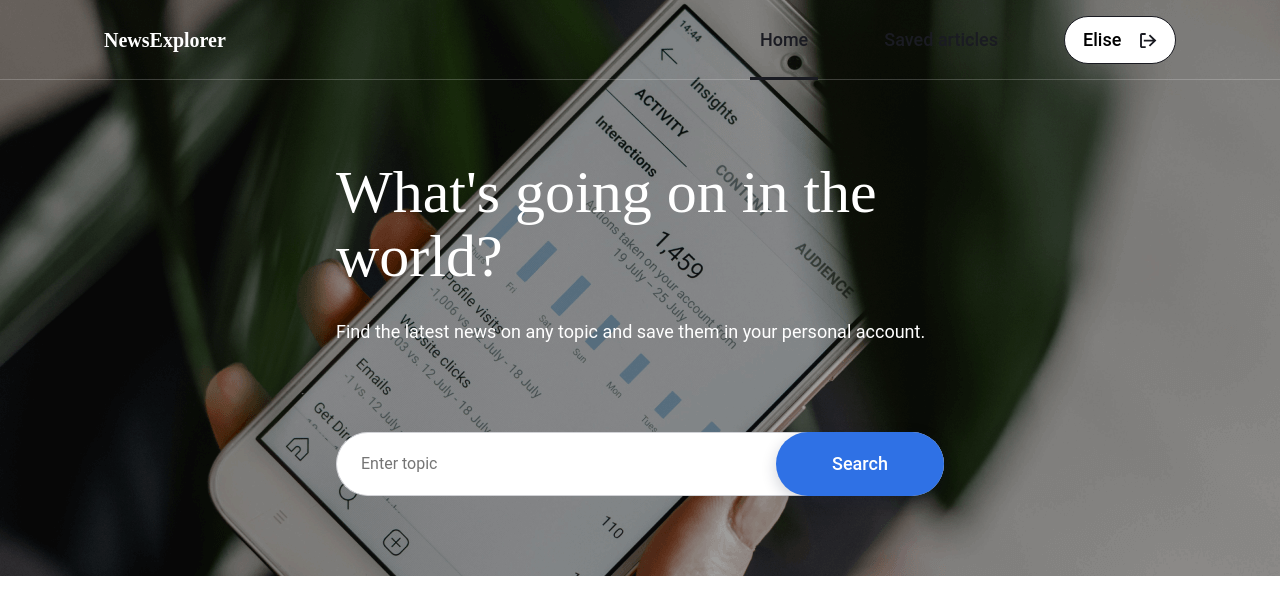
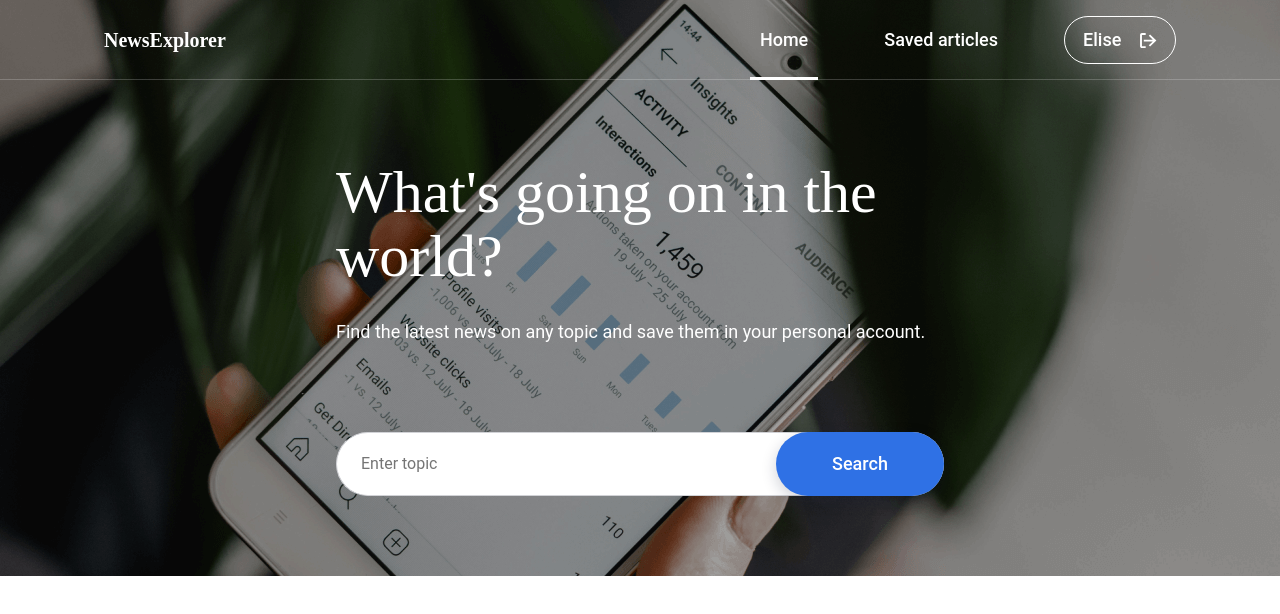
Before and after one commit to rileydanejohnston/news-explorer-frontend, a React (Create React App) app: page / in a window 1280 px wide. Shown: the top 614 px of the page. Built offline with nearby package versions, Linux system fonts and the light colour scheme; the HTML template or start-up script is replaced by a standard one.

Commit message:
feat: add color coordination by route for header

```diff
--- a/src/components/Header/Header.js
+++ b/src/components/Header/Header.js
@@ -15,7 +15,7 @@ export default function Header({ loggedIn }) {
   const [isMenuOpen, setIsMenuOpen] = useState(false);
 
   return (
-    <Wrapper path={location.pathname}>
+    <Wrapper path={location.pathname} isMenuOpen={isMenuOpen}>
       <LogoMenuWrapper>
         <Logo to='/' path={location.pathname} >NewsExplorer</Logo>
         {
--- a/src/components/Header/styledHeader.js
+++ b/src/components/Header/styledHeader.js
@@ -14,6 +14,7 @@ export const Wrapper = styled.header`
   box-shadow: ${(props) => (props.path === '/' ?
     '0px -1px 0px 0px rgba(255, 255, 255, 0.2) inset'
   : '0px -1px 0px 0px #D1D2D6 inset')};
+  transition: background .5s ease;
   position: relative;
 
   @media( max-width: 1023px) {
--- a/src/components/Main/styledMain.js
+++ b/src/components/Main/styledMain.js
@@ -3,4 +3,5 @@ import backgroundImg from '../../images/bg-app-img.png';
 
 export const ImageWrapper = styled.div`
   background: center / cover no-repeat url(${backgroundImg});
+  z-index: -1;
 `;
--- a/src/components/Navigation/Navigation.js
+++ b/src/components/Navigation/Navigation.js
@@ -17,21 +17,21 @@ export default function Navigation({ loggedIn, isMenuOpen }) {
 
   return (
     <Nav>
-      <NavList isMenuOpen={isMenuOpen}>
+      <NavList path={location.pathname} isMenuOpen={isMenuOpen}>
         <NavItem path={location.pathname}>
-          <NavText to='/'>Home</NavText>
+          <NavText path={location.pathname} to='/'>Home</NavText>
         </NavItem>
       {
         loggedIn &&
         <NavItemNews path={location.pathname}>
-          <NavText to='/saved-news'>Saved articles</NavText>
+          <NavText  path={location.pathname} to='/saved-news'>Saved articles</NavText>
         </NavItemNews>
       }
         <NavItemBtn path={location.pathname}>
           { loggedIn ?
-            ( <NavButton loggedIn={loggedIn}>Elise<LogoutSymbol /></NavButton> )
+            ( <NavButton path={location.pathname} loggedIn={loggedIn}>Elise<LogoutSymbol path={location.pathname}/></NavButton> )
           :
-            ( <NavButton loggedIn={loggedIn}>Sign in</NavButton> )
+            ( <NavButton path={location.pathname} loggedIn={loggedIn}>Sign in</NavButton> )
           }
         </NavItemBtn>
       </NavList>
--- a/src/components/Navigation/styledNavigation.js
+++ b/src/components/Navigation/styledNavigation.js
@@ -1,6 +1,7 @@
 import { NavLink } from "react-router-dom";
 import styled from "styled-components/macro";
 import logoutImg from '../../images/logout-symbol-black.svg';
+import logoutWhite from '../../images/logout-white2.svg';
 
 export const Nav = styled.nav`
   display: flex;
@@ -27,7 +28,7 @@ export const NavList = styled.ul`
     grid-gap: 22px;
     width: 100%;
     flex-direction: column;
-    background: #FFF;
+    background: ${(props) => (props.path === '/' ? '#1A1B22' : '#FFF')};
     padding: 16px 0 24px 0;
     align-items: flex-start;
     max-height: ${(props) => (props.isMenuOpen ? '252px' : '0')};
@@ -42,7 +43,9 @@ export const NavItem = styled.li`
   align-items: center;
   padding: 0 10px;
   height: 100%;
-  box-shadow: ${(props) => (props.path === '/' ? '0px -3px 0px 0px #1A1B22 inset' : 'none')};
+  box-shadow: ${(props) => (props.path === '/' ?
+    '0px -3px 0px 0px #FFF inset'
+  : 'none')};
 
   @media( max-width: 1023px) {
     padding: 0 9px;
@@ -83,6 +86,7 @@ export const NavText = styled(NavLink)`
   line-height: 24px;
   text-align: center;
   white-space: nowrap;
+  color: ${(props) => (props.path === '/' && '#FFF')};
 
   @media( max-width: 1023px) {
     font-size: 16px;
@@ -98,9 +102,10 @@ export const NavButton = styled.button`
   font-style: normal;
   font-weight: 500;
   line-height: 24px;
-  border: 1px solid #1A1B22;
   border-radius: 100px;
-  background: #FFF;
+  color: ${(props) => (props.path === '/' && '#FFF')};
+  border: ${(props) => (props.path === '/' ? '1px solid #FFF' : '1px solid #1A1B22')};
+  background: ${(props) => (props.path === '/' ? 'rgba(0,0,0,0.0)' : '#FFF')};
   display: flex;
   align-items: center;
   justify-content: ${(props) => (props.loggedIn ? 'space-between' : 'center' )};
@@ -127,7 +132,9 @@ export const NavButton = styled.button`
 `;
 
 export const LogoutSymbol = styled.div`
-  background: center / contain no-repeat url(${logoutImg});
+  background: ${(props) => (props.path === '/' ?
+    `center / contain no-repeat url(${logoutWhite})`
+  : `center / contain no-repeat url(${logoutImg})`)};
   width: 17.41px;
   height: 16px;
   margin-left: 18px;
```
Also changed, not shown: src/images/logout-white2.svg (renamed from src/images/ logout-white.svg).
